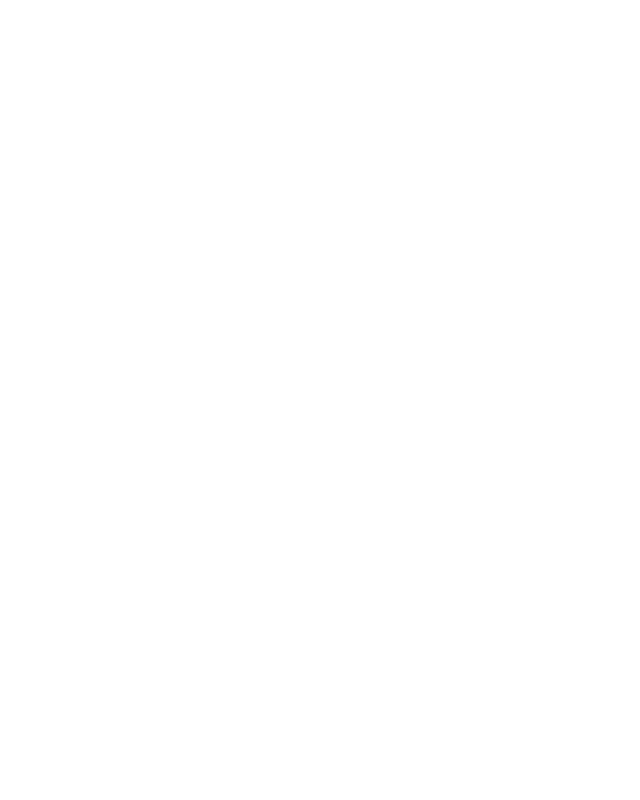
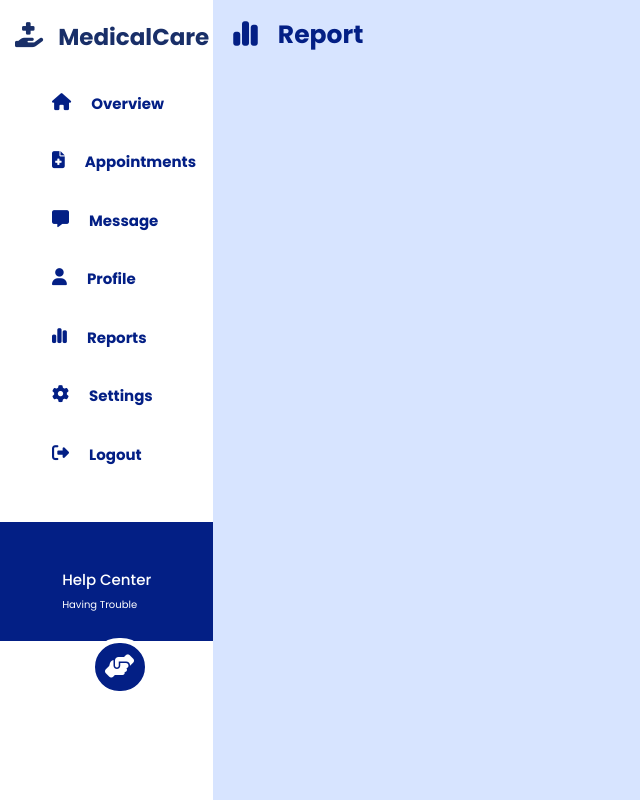
Before and after one commit to sarucm1017/Healthcare_Management-Frontend, a React (Create React App) app: page /reportDetails in a window 1280 px wide. Before the commit this address had no page. Shown: the whole page, without its empty margins (0-640 px from the left). Built offline with nearby package versions, Linux system fonts and the light colour scheme; a web font is replaced by a local one.

Commit message:
report details

```diff
--- a/src/Componets/Layout/AppointmentSection/Patients/appointmentSection.css
+++ b/src/Componets/Layout/AppointmentSection/Patients/appointmentSection.css
@@ -3,7 +3,7 @@
     flex-direction: row;
     justify-content: space-between;
     padding: 10px 10px;
-    padding-top: 20px;
+
 }
 .left_section{
     display: flex;
--- a/src/Componets/Layout/ReportSection/Patients/PatientsReports.jsx
+++ b/src/Componets/Layout/ReportSection/Patients/PatientsReports.jsx
@@ -13,10 +13,10 @@
               <div className="nav_bar_section">
                 <div className="left_section">
                   <div className="icon_part">
-                    <i class="fa-solid fa-file-medical"></i>
+                    <i class="fa-solid fa-chart-simple"></i>
                   </div>
                   <div className="title_part">
-                    <h4>Book Appointment</h4>
+                    <h4>Report</h4>
                   </div>
                 </div>
                 <div className="right_section"></div>
--- /dev/null
+++ b/src/Componets/Layout/ReportSection/Patients/ReportDetails.jsx
@@ -0,0 +1,34 @@
+import React from "react";
+import PatientsdashboardSidesection from "../../Dashborad/Patients/PatientsdashboardSidesection";
+
+const ReportDetails = () => {
+  return (
+    <>
+      <div className="container-fluid">
+        <div className="col-md-12 full_container">
+          <PatientsdashboardSidesection />
+          <div className="col-md-10">
+            <div className="main_home">
+              <div className="nav_bar_section">
+                <div className="left_section">
+                  <div className="icon_part">
+                    <i class="fa-solid fa-chart-simple"></i>
+                  </div>
+                  <div className="title_part">
+                    <h4>Report</h4>
+                  </div>
+                </div>
+                <div className="right_section"></div>
+              </div>
+              <div className="home_bodySection">
+                <div className="col-md-12 content_body_section"></div>
+              </div>
+            </div>
+          </div>
+        </div>
+      </div>
+    </>
+  );
+};
+
+export default ReportDetails;
--- a/src/Componets/Layout/ReportSection/Patients/patientsreports.css
+++ b/src/Componets/Layout/ReportSection/Patients/patientsreports.css
@@ -39,3 +39,11 @@
     font-weight: 600;
     border-radius: 8px;
 }
+.bottom-section-rightside{
+    display: flex;
+    gap: 20px;
+}
+.bottom-section-rightside p{
+    font-size: 15px;
+    font-weight: 600;
+}
--- a/src/Componets/Router/MainRoutes.js
+++ b/src/Componets/Router/MainRoutes.js
@@ -14,6 +14,7 @@
 import BookAppointmentSection from "../Layout/AppointmentSection/Patients/BookAppointmentSection";
 import CheckAvailability from "../Layout/AppointmentSection/Patients/CheckAvailability";
 import PatientReport from "../Layout/ReportSection/Patients/PatientsReports";
+import ReportDetails from "../Layout/ReportSection/Patients/ReportDetails";
 
 const MainRoutes = () => {
     return (
@@ -33,6 +34,7 @@
             <Route path ="/bookappointmentPatient" element = {<BookAppointmentSection/>}></Route>
             <Route path ="/checkAvailability" element = {<CheckAvailability/>}></Route>
             <Route path ="/patientReport" element = {<PatientReport/>}></Route>
+            <Route path ="/reportDetails" element = {<ReportDetails/>}></Route>
         </Routes>
         </>
     )
```
